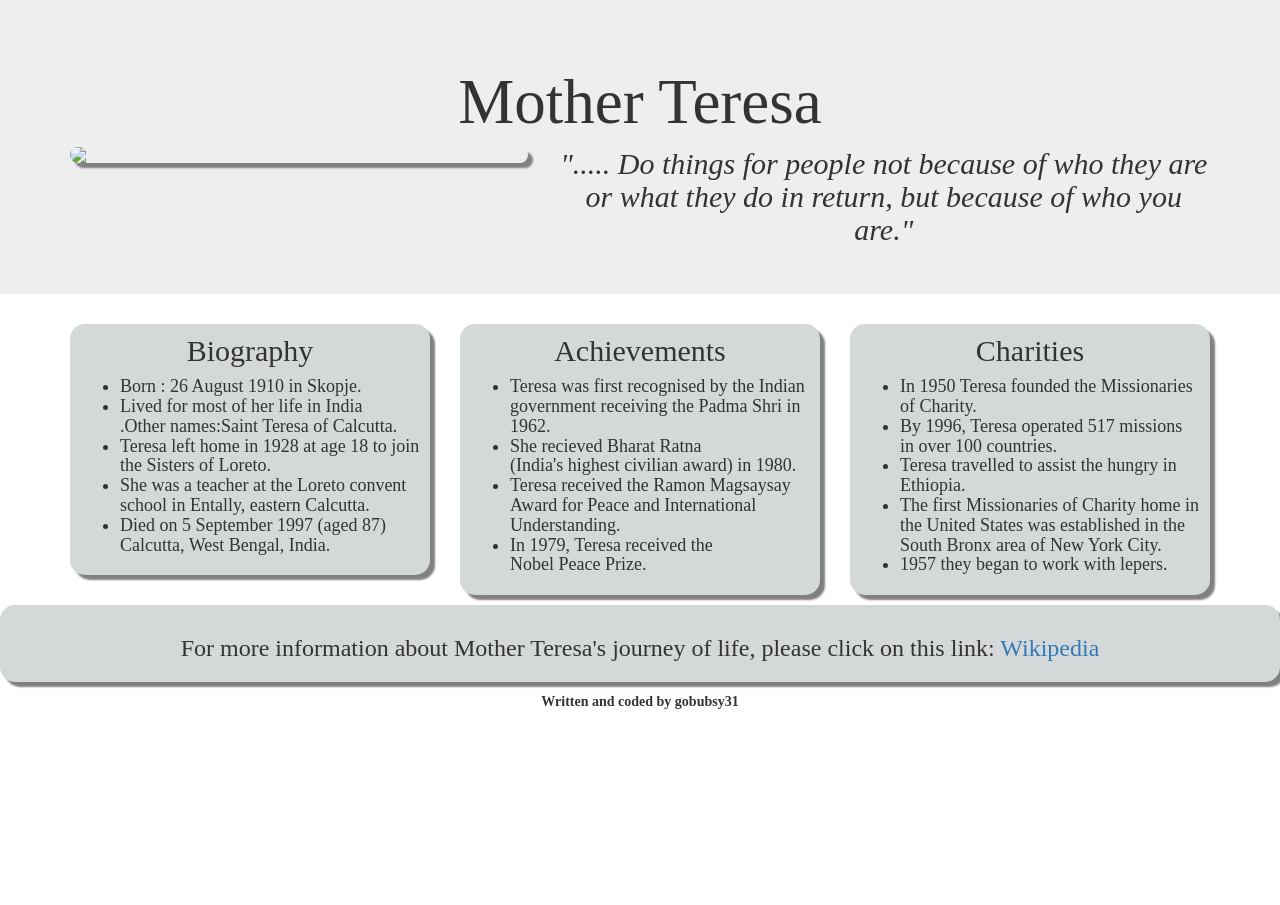
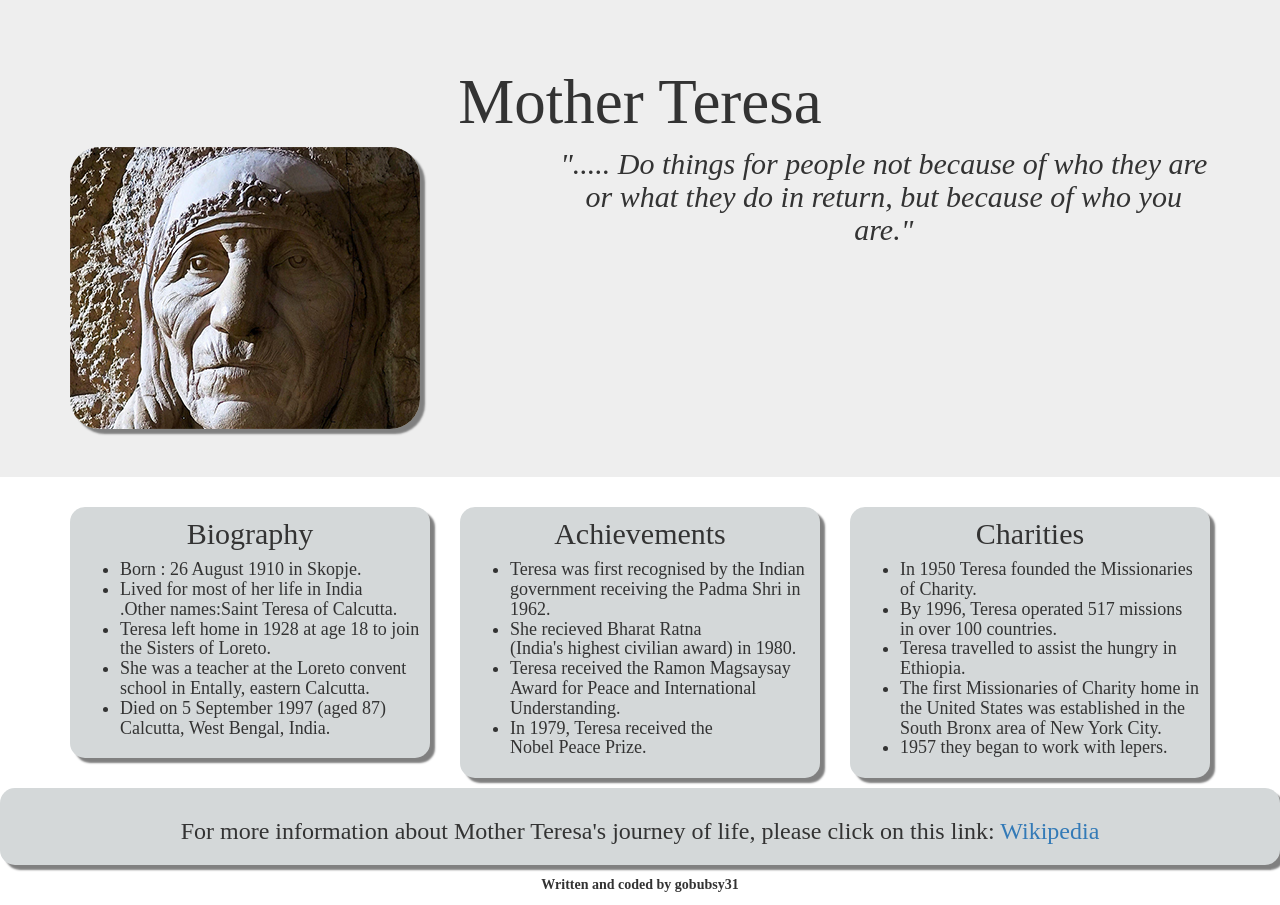
Before and after one commit to latapramod/Tribute, a plain HTML site: page index.html in a window 1280 px wide. Before the commit the page ends 800 px from the top, so only its background shows below. Drawn offline with nearby package versions, Linux system fonts and the light colour scheme; the site is published under a folder, as on GitHub Pages, so addresses that start at the root find nothing; a web font is replaced by a local one.

Commit message:
Update index.html

```diff
--- a/index.html
+++ b/index.html
@@ -12,7 +12,7 @@
   <div class="container">
     <div class="row">
       <div class="col-lg-5">
-       <img src="/motherT.PNG" class="img-responsive">
+       <img src="motherT.PNG" class="img-responsive">
     </div>
  <div class="col-lg-7">
      <h2 class="text-center"><em>"..... Do things for people not because of who they are or what they do in return, but because of who you are."</em>
```
